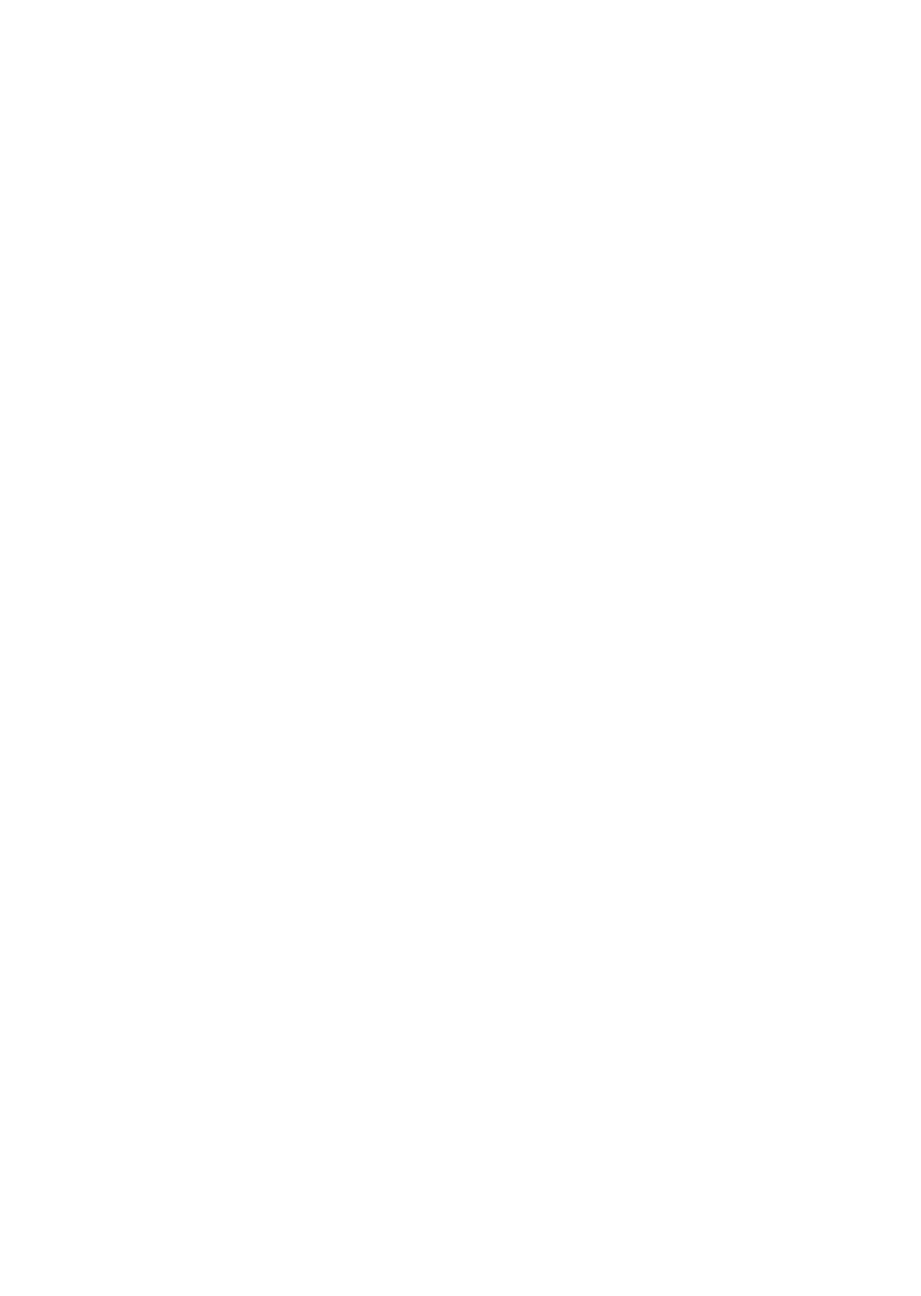
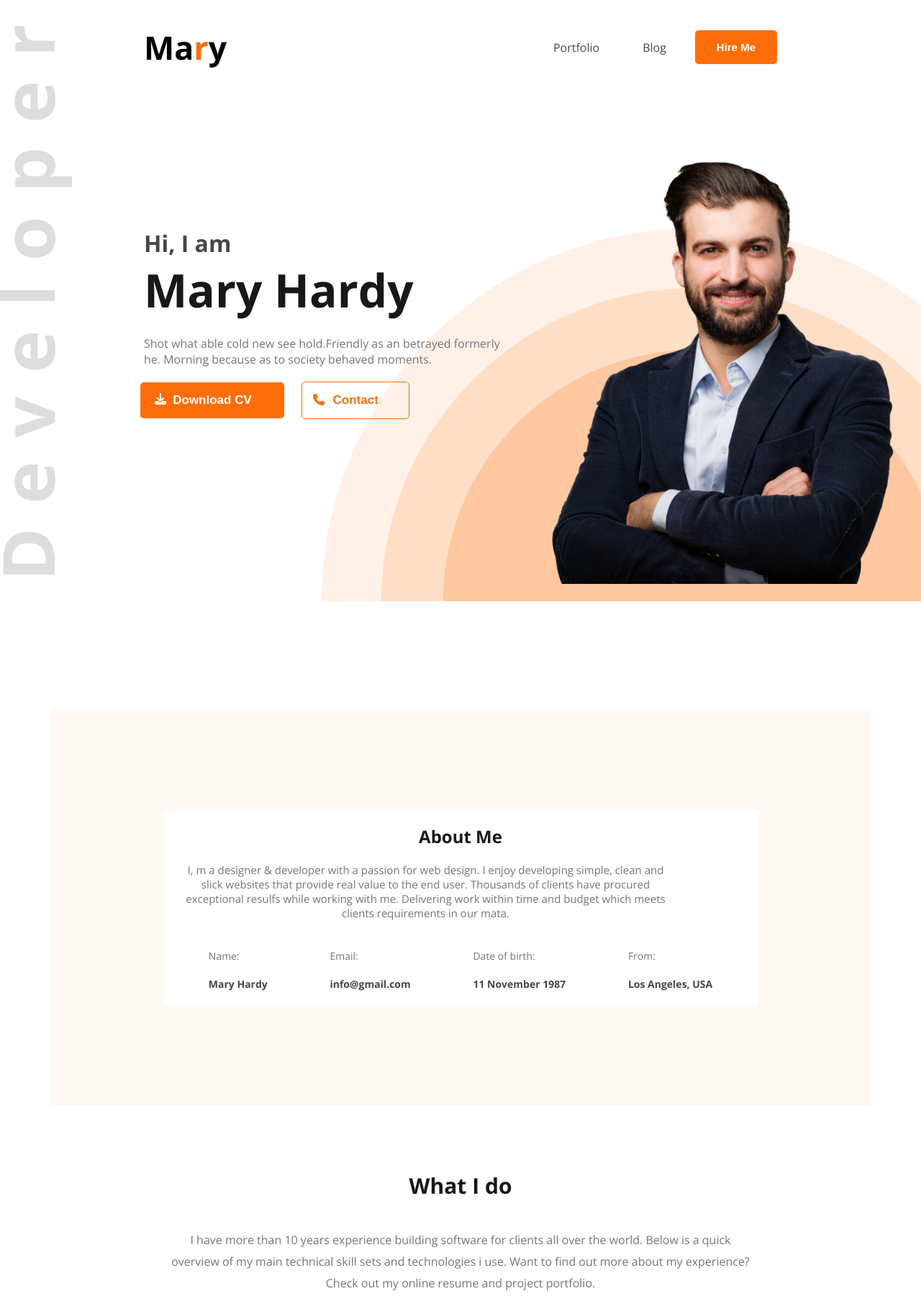
Before and after one commit to Saikat0098/webdeveloper-protfolio, a plain HTML site: page index.html in a window 1280 px wide. Shown: the top 1800 px of the page at 72% size. Before the commit the page ends 800 px from the top, so only its background shows below. Drawn offline with nearby package versions, Linux system fonts and the light colour scheme.

Commit message:
what i do

```diff
--- a/index.html
+++ b/index.html
@@ -3,14 +3,97 @@
 <head>
     <meta charset="UTF-8">
     <meta name="viewport" content="width=device-width, initial-scale=1.0">
+    <link rel="preconnect" href="https://fonts.googleapis.com">
+    <link rel="preconnect" href="https://fonts.gstatic.com" crossorigin>
+    <link href="https://fonts.googleapis.com/css2?family=Open+Sans:ital,wght@0,300..800;1,300..800&display=swap" rel="stylesheet">
+    <script src="https://kit.fontawesome.com/9d8de5f6d4.js" crossorigin="anonymous"></script>
+    <link rel="stylesheet" href="style/protfolio.css">
     <title>Webdeveloper Protfolio</title>
 </head>
-<body>
-   <header>
+<body class="open-sans-normal">
+   <header class="header">
+          <nav>
+            <h3>Ma<span>r</span>y</h3>
+            <ul>
+                <li><a class="dark2 protfolio" href="#">Portfolio</a></li>
+                <li><a class="dark2" href="#">Blog</a></li>
+                <button class="btn"><a  href="">Hire Me</a></button>
+                </ul>
+          </nav>
+          <div class="bannerArea">
+            <div class="banner-content">
+                <h5 class="dark2 welcome">Hi, I  am</h5>
+                <h1 class="dark1">Mary Hardy</h1>
+                <p class="dark3">Shot what able cold new see hold.Friendly as an betrayed formerly he. Morning because as to society behaved moments.</p>
+                <button  class="btn btn2">Download CV</button>
+                <button class="btn btn3">Contact</button>
+                <i  class="fa-solid fa-download"></i>
+                <i id="call-icon" class="fa-solid fa-phone"></i>
+            </div>
+            <img class="profileIMG" src="images/hardy.png" alt="">
 
+
+          </div>
    </header>
    <main>
+     <section class="about-me-container">
+      <div class="content">
+         <h2 class="dark1">About Me</h2>
+         <p class="about-description dark3">I, m a designer & developer with a passion for web design. I enjoy developing simple, clean and slick websites that provide real value to the end user. Thousands of clients have procured exceptional resulfs while working with me. Delivering work within time and budget which meets clients requirements in our mata.</p>
 
+      <div class="address-area">
+        <div>
+          <p class="dark3 dark3Font">Name:</p>
+           <h5 class="dark2 dark2Font">Mary Hardy </h5>
+        </div>
+        <div>
+          <p class="dark3 dark3Font"> Email:</p>
+          <h5 class="dark2 dark2Font">info@gmail.com</h5>
+        </div>
+        <div>
+          <p class="dark3 dark3Font">Date of birth:</p>
+          <h5 class="dark2 dark2Font">11 November 1987</h5>
+        </div>
+        <div>
+          <p class="dark3 dark3Font">From:</p>
+          <h5 class="dark2 dark2Font">Los Angeles, USA</h5>
+        </div>
+      </div>
+    </div>
+     </section>
+
+     </div>
+     <!-- What i do section -->
+      <section class="what-ido-section-area about-me-container">
+        <div class="what-ido-section">
+          <div class="text-area">
+            <h2 class="dark1">What I do</h2>
+            <p class="dark3">I have more than 10 years experience building software for clients all over the world. Below is a quick overview of my main technical skill sets and technologies i use. Want to find out more about my experience? Check out my online resume and project portfolio.</p>
+          </div>
+          <div class="tecnology">
+            <div>
+              <img src="images/icons/js.png" alt="">
+              <h2 class="dark1">Vanilla JavaScript</h2>
+              <p>List skill/technologies here. You can change the icon above to any of the 1500+ FontAwesome 5 free icons available. Aenean commodo ligula eget dolor.</p>
+            </div>
+            <div>
+              <img src="images/icons/react.png" alt="">
+              <h2 class="dark1">React</h2>
+              <p>List skill/technologies here. You can change the icon above to any of the 1500+ FontAwesome 5 free icons available. Aenean commodo ligula eget dolor.</p>
+            </div>
+            <div>
+              <img src="images/icons/nodejs.png" alt="">
+              <h2 class="dark1">Node.js</h2>
+              <p>List skill/technologies here. You can change the icon above to any of the 1500+ FontAwesome 5 free icons available. Aenean commodo ligula eget dolor.</p>
+            </div>
+            <div>
+              <img src="images/icons/mongo.png" alt="">
+              <h2 class="dark1">MongoDB</h2>
+              <p>List skill/technologies here. You can change the icon above to any of the 1500+ FontAwesome 5 free icons available. Aenean commodo ligula eget dolor.</p>
+            </div>
+          </div>
+        </div>
+      </section>
    </main>
    <footer>
 
--- /dev/null
+++ b/style/protfolio.css
@@ -0,0 +1,210 @@
+.open-sans-normal{
+    font-family: "Open Sans", sans-serif;
+    font-optical-sizing: auto;
+    font-style: normal;
+    font-variation-settings:
+      "wdth" 100;
+  }
+
+  *{
+    padding: 0;
+    margin: 0;
+    box-sizing: border-box;
+  }
+  .header{
+    background-image: url('../images/developer.png'),url('../images/header_bg.png');
+    background-repeat: no-repeat;
+   background-position: top left,bottom right;
+   height: 100vh;
+  }
+   nav > h3 > span{
+    color: #FD6E0A;
+   }
+   nav > h3{
+    font-size: 2.8rem;
+    margin-left: 200px;
+   }
+
+  nav{
+    display: flex;
+    align-items: center;
+    justify-content: space-between;
+    margin-top: 35px;
+  }
+  nav ul li{
+    list-style: none;
+    margin-right: 20px;
+  }
+  nav li a {
+    text-decoration: none;
+
+  }
+  .protfolio{
+    margin-right: 40px;
+  }
+  nav > ul{
+    display: flex;
+    align-items: center;
+    margin-right: 200px;
+
+
+  }
+
+  .dark2{
+    color: #474747;
+  }
+  .btn{
+
+    padding: 15px 30px;
+    /* margin-top: -10px; */
+    margin-left: 20px;
+    border: none;
+    outline: none;
+    background-color: #FD6E0A;
+    border-radius: 5px;
+  }
+  .btn a{
+    text-decoration: none;
+    color: #FFFFFF;
+    font-size: 15px;
+    font-weight: 700;
+  }
+
+  /* Banner Area Start */
+  .bannerArea{
+    display: flex;
+    justify-content: space-between;
+    margin: 0px 30px 0px 200px;
+  }
+  .banner-content{
+    position: relative;
+    margin-top:220px ;
+    width: 500px;
+
+  }
+  .profileIMG{
+    height: 610px;
+    margin-top: 105px;
+
+  }
+  .welcome{
+    font-size: 2rem;
+  }
+  .banner-content > h1{
+    font-size: 4rem;
+  }
+  .dark1{
+    color: #181818;
+  }
+  .dark3{
+    color: #757575;
+    margin: 20px 0px;
+  }
+
+  .btn2{
+    color: #ffff;
+    font-size: 17px;
+    font-weight: 700;
+     width: 200px;
+     margin-left: -5px;
+  }
+  .btn3{
+    color: #FD6E0A;
+    background: transparent;
+    border: 1px solid #FD6E0A;
+    font-size: 17px;
+    font-weight: 700;
+    width: 150px;
+
+  }
+  .banner-content > i{
+    position: absolute;
+    top: 230px;
+    left: 15px;
+    color: #fff;
+  }
+  #call-icon{
+    position: absolute;
+    top: 231px;
+    left: 235px;
+    color: #FD6E0A;
+  }
+
+  /* About Me Section */
+  .about-me-container{
+    width: 1140px;
+    height: 550px;
+    display: flex;
+    justify-content: center;
+    align-items: center;
+    background-color: #FFF8F3;
+    margin: 150px auto;
+  }
+  .content{
+    width: 827px;
+    background-color: #fff;
+    margin: 0px auto;
+    padding: 20px;
+  }
+  .content > h2{
+    text-align: center;
+  }
+  .about-description{
+    font-size: 15px;
+  }
+  .address-area{
+    display: flex;
+    justify-content: space-around;
+
+  }
+
+  .dark2Font , .dark3Font{
+    font-size: 14px;
+  }
+  .about-description{
+    text-align: center;
+    width: 690px;
+  }
+  .what-ido-section-area{
+    display: flex;
+    justify-content: center;
+    align-items: center;
+    background-color: #FFF;
+
+  }
+  .text-area{
+    text-align: center;
+    width: 820PX;
+    margin: 0px auto;
+
+  }
+  .text-area h2{
+    font-size: 30px;
+    padding: 20px 0px;
+  }
+  .text-area p{
+     line-height: 30px;
+  }
+  .tecnology{
+    display: flex;
+    gap: 20px;
+    margin: 70px;
+  }
+  .tecnology div{
+    padding: 20px;
+    box-shadow: 2px 2px 50px rgba(128, 128, 128, 0.099);
+    width: 250px;
+    height: 377px;
+    border-radius: 10px;
+  }
+  .tecnology div img{
+    padding: 20px 0px;
+  }
+  .tecnology div h2{
+     font-size: 17px;
+     padding: 5px 0px 20px 0px;
+  }
+  .tecnology div p{
+    font-size:14px;
+    line-height: 30px;
+  }
```
Also changed, not shown: developer.png (added).
